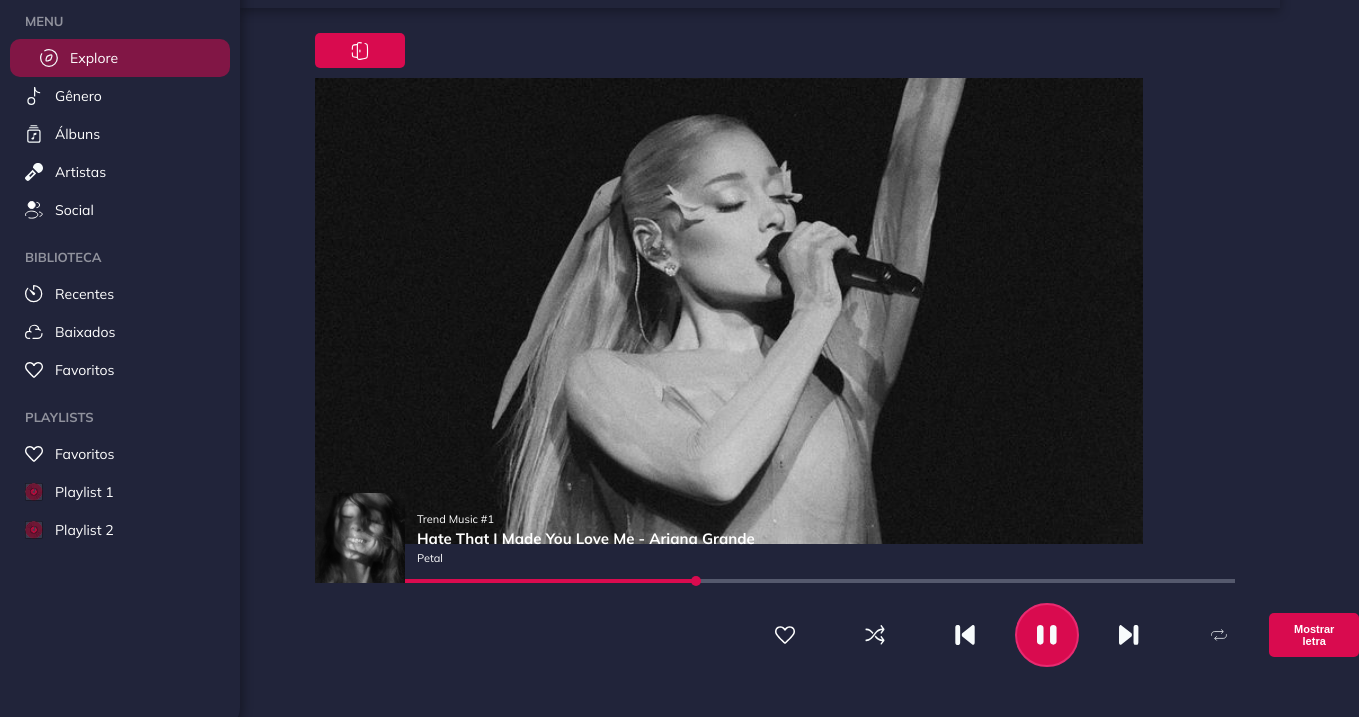
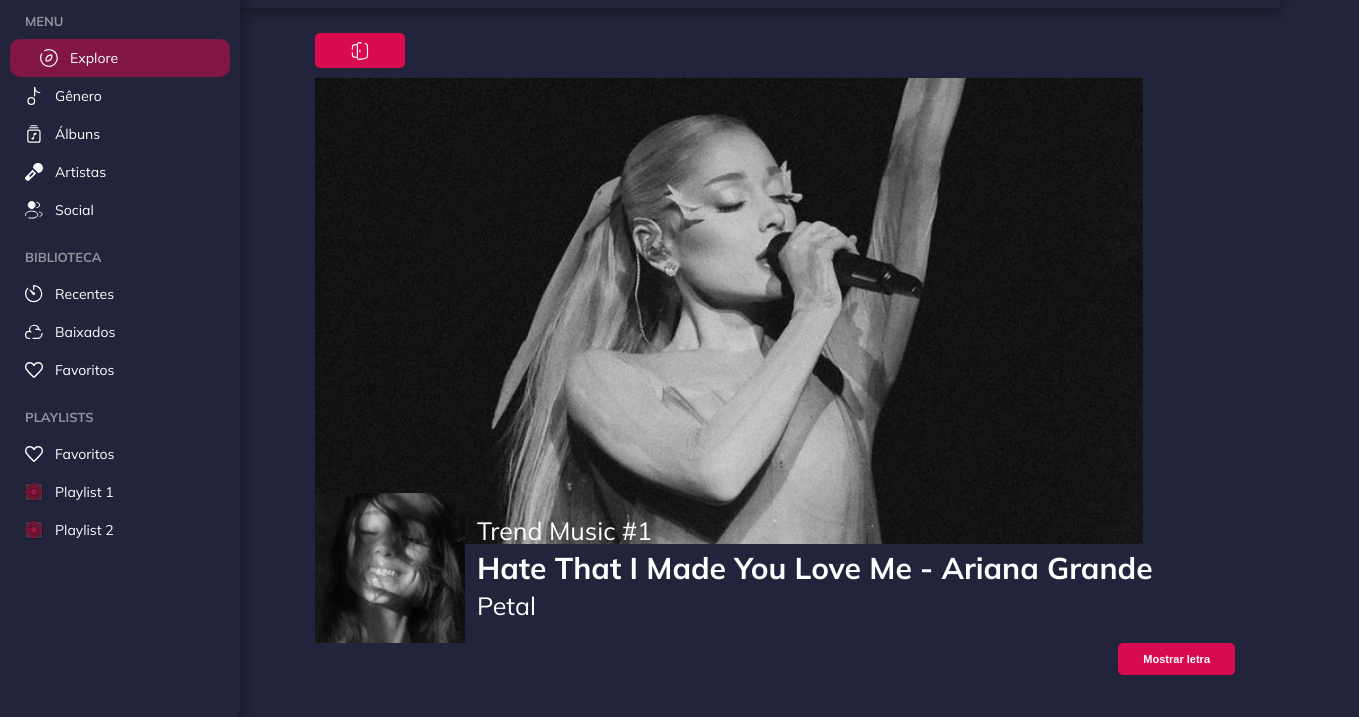
Before and after one commit to socramp/MusicHub, a plain HTML site: page Artistas/artistas.html in a window 1280 px wide. Shown: the part 72-789 px from the top of the page, 1359 px wide, since content can reach past the window. Drawn offline with Linux system fonts and the light colour scheme.

Commit message:
Arrumando botões

```diff
--- a/Artistas/artistas.css
+++ b/Artistas/artistas.css
@@ -1,3 +1,4 @@
+
 /* ===== PRINCIPA (DO ARTISTA) ===== */
 main {
     margin-left: 270px;
@@ -72,8 +73,8 @@ main {
 }
 
 .musica-atual>img {
-    width: 90px;
-    height: 90px;
+    width: 150px;
+    height: 150px;
 
     background-size: cover;
 }
@@ -85,19 +86,19 @@ main {
 .musica-atual p {
     margin: 3px 0;
 
-    font-size: 11px;
+    font-size: 25px;
 
     color: var(--branco);
 }
 
 .musica-atual h1 {
     margin: 3px 0;
-    font-size: 15px;
+    font-size: 30px;
     color: var(--branco);
 }
 
 /* =========== PERIODO MÚSICA =============== */
-.periodoMusica {
+/* .periodoMusica {
     height: 4px;
 
     margin-left: 90px;
@@ -126,10 +127,10 @@ main {
 
     border-radius: 50%;
     background-color: var(--destaque);
-}
+} */
 
 /* =========== CONTROLES ============ */
-.controles {
+/* .controles {
     display: flex;
     align-items: center;
 
@@ -137,13 +138,13 @@ main {
 
     margin-left: 430px;
     margin-top: 12px;
-}
+} */
 
 .controles button {
     border: none;
     background: transparent;
 
-    padding: 30px;
+    padding: 70px;
 
     display: flex;
     align-items: center;
@@ -157,7 +158,7 @@ main {
     height: 20px;
 }
 
-/* PLAY */
+/* PLAY
 #play {
     width: 46px;
     height: 46px;
@@ -165,7 +166,7 @@ main {
     border-radius: 50%;
     border: 2px solid #e92a70;
     background-color: var(--destaque);
-}
+} */
 
 /* MOSTRAR LETRA */
 .controles .letra {
--- a/Artistas/artistas.html
+++ b/Artistas/artistas.html
@@ -100,14 +100,14 @@
             </div>
 
             <!-- PERIODO MUSICA -->
-            <div class="periodoMusica">
+            <!-- <div class="periodoMusica">
                 <div class="periodo-atual">
                 </div>
-            </div>
+            </div> -->
 
             <!-- CONTROLES -->
             <div class="controles">
-                <button id="favoritos"><img src="../img/icones/favoritosIcon.svg" alt=""></button>
+                <!-- <button id="favoritos"><img src="../img/icones/favoritosIcon.svg" alt=""></button>
 
                 <button id="aleatorio"><img src="../img/icones/btnAleatorio.svg" alt=""></i></button>
 
@@ -117,7 +117,7 @@
 
                 <button id="avancar"><img src="../img/icones/btnPassarDireita.svg" alt=""></i></button>
 
-                <button id="repeat"> <img src="../img/icones/ion_repeat.svg" alt=""></button>
+                <button id="repeat"> <img src="../img/icones/ion_repeat.svg" alt=""></button> -->
 
                 <button class="letra">
                     Mostrar letra
@@ -350,19 +350,21 @@
                     </div>
                 </div>
             </div>
+
             <span class="traco2"></span>
             <div class="footer-baixo">
                 <p>©MusicHub</p>
                 <div class="esq">
                     <a href="">Acessibilidade</a>
                     <a href="">Política de Privacidade</a>
-                <a href="">Política de Privacidade</a>
                 </div>
 
             </div>
         </footer>
 
+    </div>
 
+    <script src="../Global/global.js"></script>
+</body>
 
-</body>
 </html>
```
Lines whose indentation alone changed are shown as unchanged.
